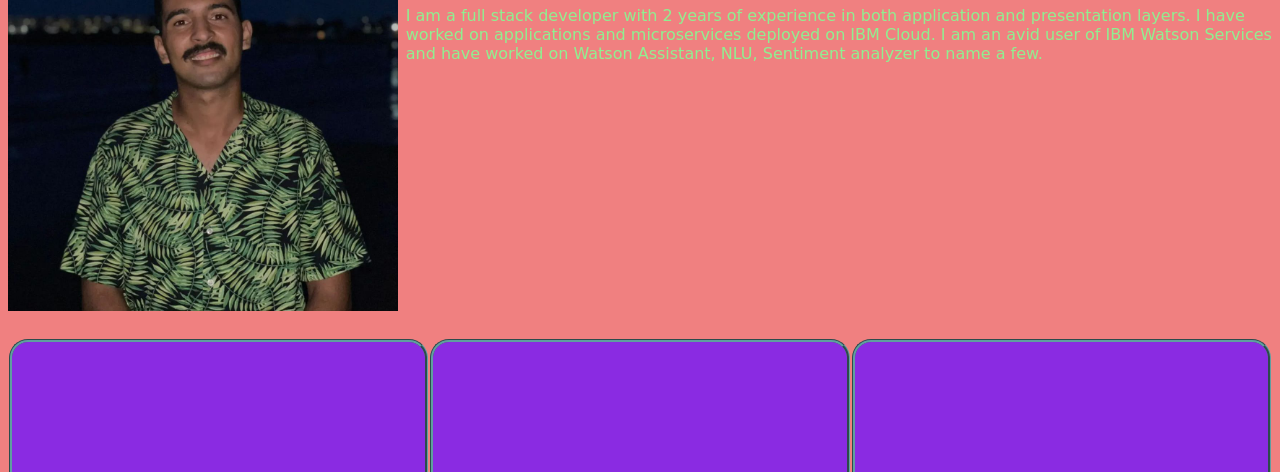
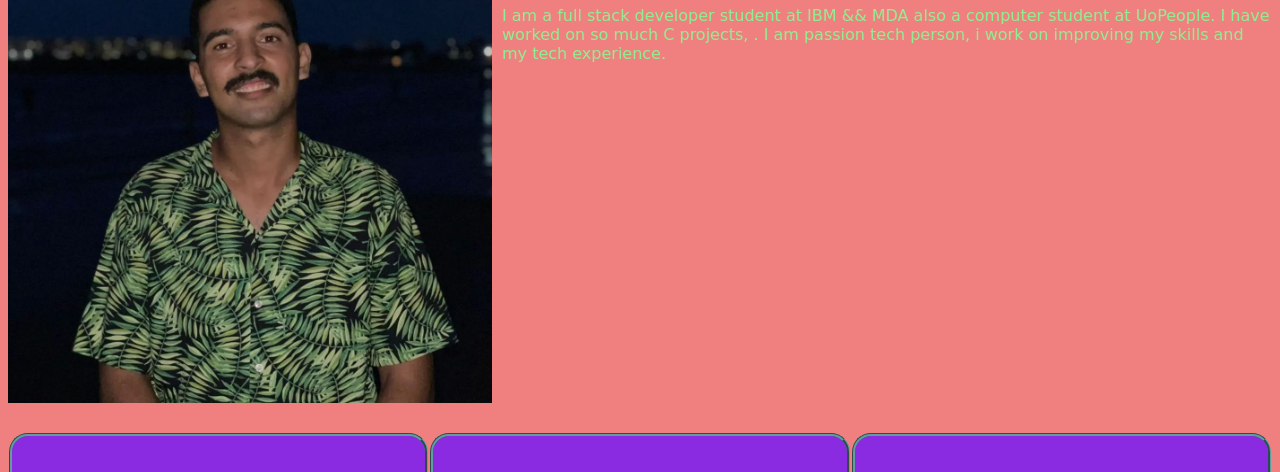
Before and after one commit to belkerf/portfolio, a plain HTML site: page index.html in a window 1280 px wide. Shown: the part 153-625 px from the top of the page. Drawn offline with Linux system fonts and the light colour scheme.

Commit message:
changing the about me section

```diff
--- a/index.html
+++ b/index.html
@@ -41,9 +41,9 @@
       <img class="wave-icon" src="images/waving-hand.png" alt="waving hand">
       </div>
 
-      <p class="text-about">I am a full stack developer with 2 years of experience in both application and presentation layers.
-        I have worked on applications and microservices deployed on IBM Cloud.
-        I am an avid user of IBM Watson Services and have worked on Watson Assistant, NLU, Sentiment analyzer to name a few.
+      <p class="text-about">I am a full stack developer student at IBM && MDA also a computer student at UoPeople.
+        I have worked on so much C projects, .
+        I am passion tech person, i work on improving my skills and my tech experience.
       </p>
     </div>
   </div>
```
